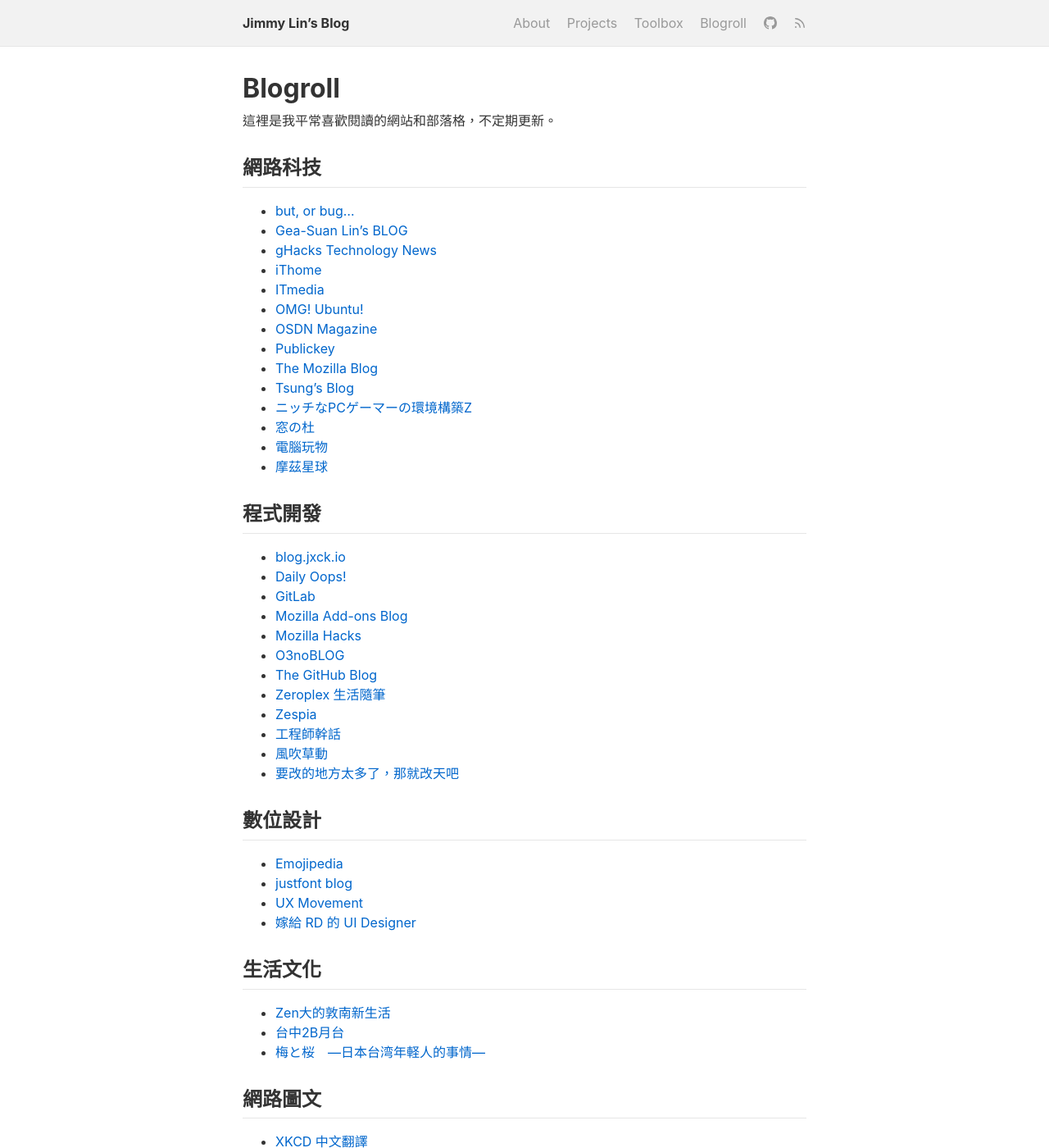
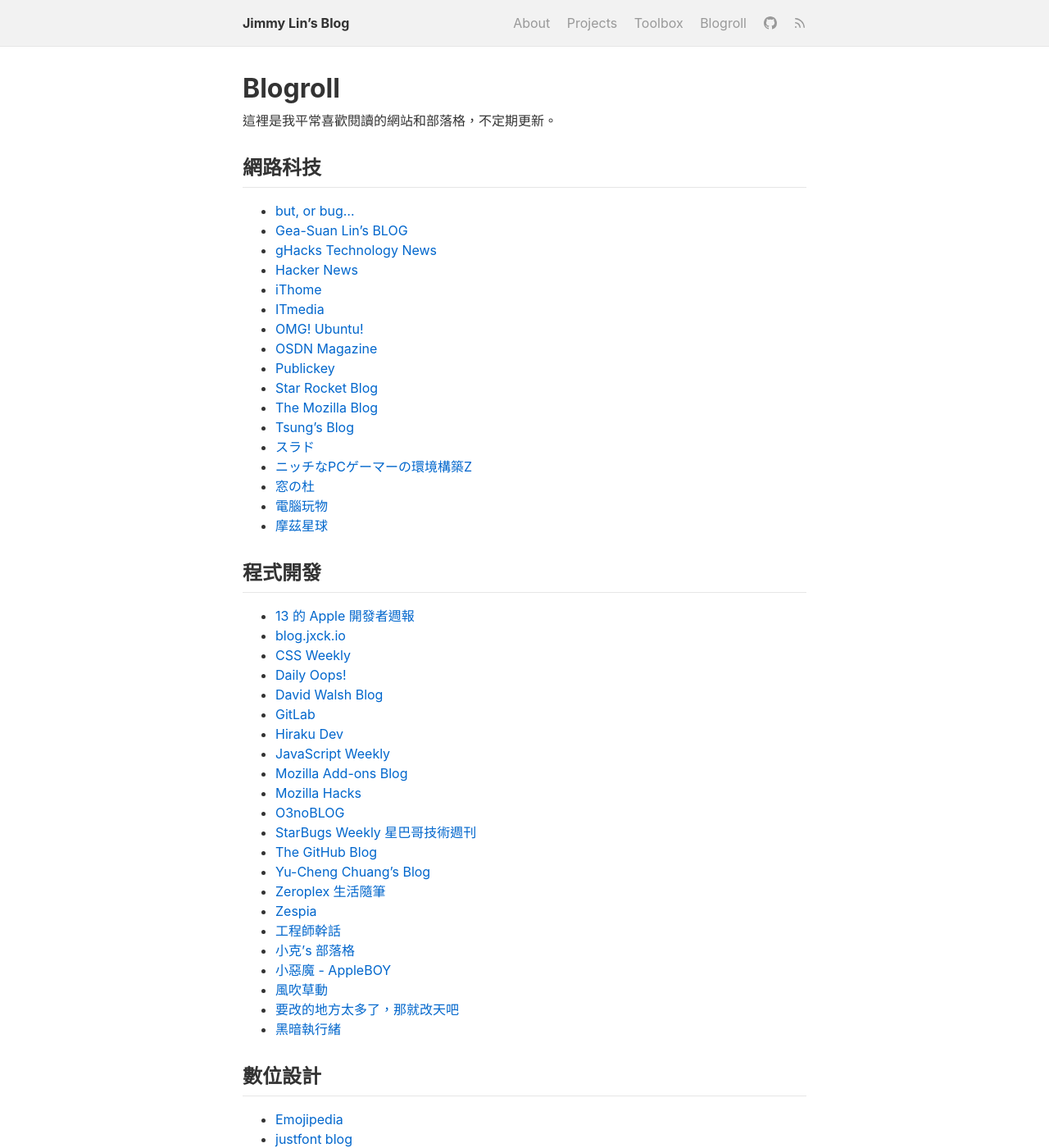
Before and after one commit to mnghsn/jmln.tw, a Jekyll site: the page built from _pages/blogroll.md, in a window 1280 px wide and 1400 px high. Shown: the whole window at 82% size. Built offline with Jekyll 4.4.1, drawn with Linux system fonts in a browser that asks for light colours; some of the changed text lies outside the part shown.

Commit message:
Update blogroll.md
Add some sites.

```diff
--- a/_pages/blogroll.md
+++ b/_pages/blogroll.md
@@ -12,13 +12,16 @@
 * [but, or bug...](https://but.tw/)
 * [Gea-Suan Lin's BLOG](https://blog.gslin.org/)
 * [gHacks Technology News](https://www.ghacks.net/)
+* [Hacker News](https://news.ycombinator.com/)
 * [iThome](https://www.ithome.com.tw/)
 * [ITmedia](https://www.itmedia.co.jp/)
 * [OMG! Ubuntu!](https://www.omgubuntu.co.uk/)
 * [OSDN Magazine](https://mag.osdn.jp/)
 * [Publickey](https://www.publickey1.jp/)
+* [Star Rocket Blog](https://blog.starrocket.io/)
 * [The Mozilla Blog](https://blog.mozilla.org/)
 * [Tsung's Blog](https://blog.longwin.com.tw/)
+* [スラド](https://srad.jp/)
 * [ニッチなPCゲーマーの環境構築Z](https://www.nichepcgamer.com/)
 * [窓の杜](https://forest.watch.impress.co.jp/)
 * [電腦玩物](https://www.playpcesor.com/)
@@ -26,18 +29,28 @@
 
 ## 程式開發
 
+* [13 的 Apple 開發者週報](https://ethanhuang13.substack.com/)
 * [blog.jxck.io](https://blog.jxck.io/)
+* [CSS Weekly](https://css-weekly.com/)
 * [Daily Oops!](https://yukaii.tw/)
+* [David Walsh Blog](https://davidwalsh.name)
 * [GitLab](https://about.gitlab.com/blog/)
+* [Hiraku Dev](https://hiraku.tw/)
+* [JavaScript Weekly](https://javascriptweekly.com/)
 * [Mozilla Add-ons Blog](https://blog.mozilla.org/addons)
 * [Mozilla Hacks](https://hacks.mozilla.org/)
 * [O3noBLOG](https://blog.othree.net/)
+* [StarBugs Weekly 星巴哥技術週刊](https://weekly.starbugs.dev/)
 * [The GitHub Blog](https://blog.github.com/)
+* [Yu-Cheng Chuang’s Blog](https://blog.yorkxin.org/)
 * [Zeroplex 生活隨筆](https://blog.zeroplex.tw/)
 * [Zespia](https://zespia.tw/)
 * [工程師幹話](https://medium.com/@p5d12000)
+* [小克's 部落格](https://blog.goodjack.tw/)
+* [小惡魔 - AppleBOY](https://blog.wu-boy.com/)
 * [風吹草動](https://breezymove.blogspot.com/)
 * [要改的地方太多了，那就改天吧](https://blog.user.today/)
+* [黑暗執行緒](https://blog.darkthread.net/)
 
 ## 數位設計
 
```
Also changed, not shown: other parts of _pages/blogroll.md (+4 -0 lines).
